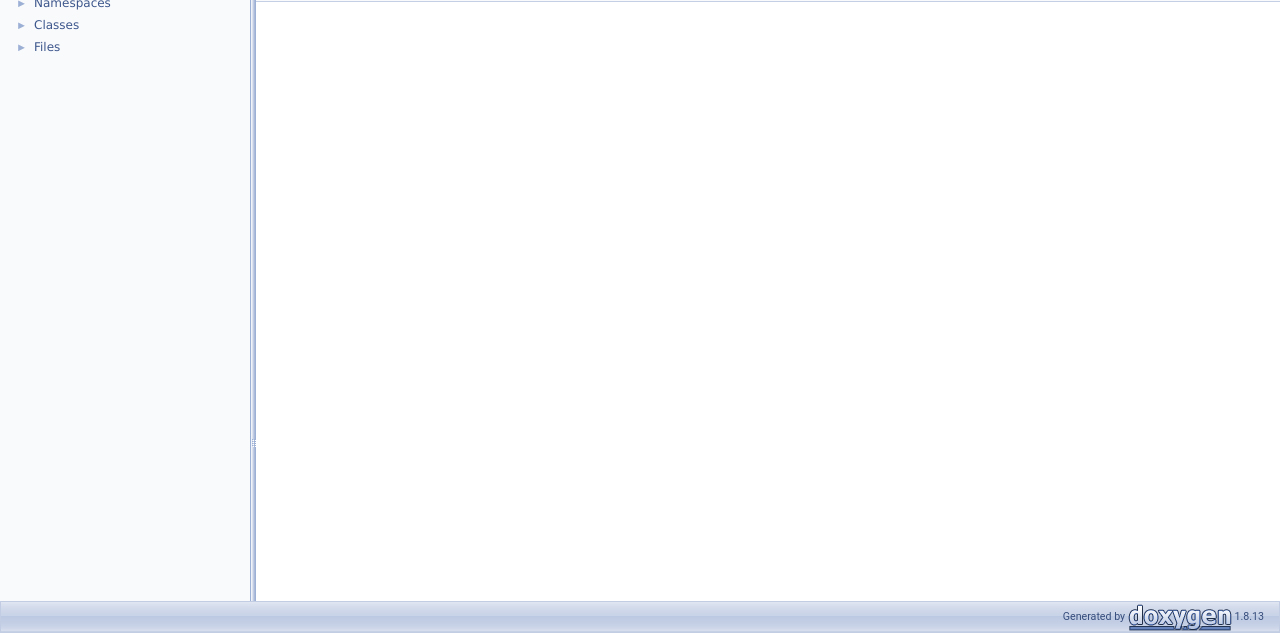
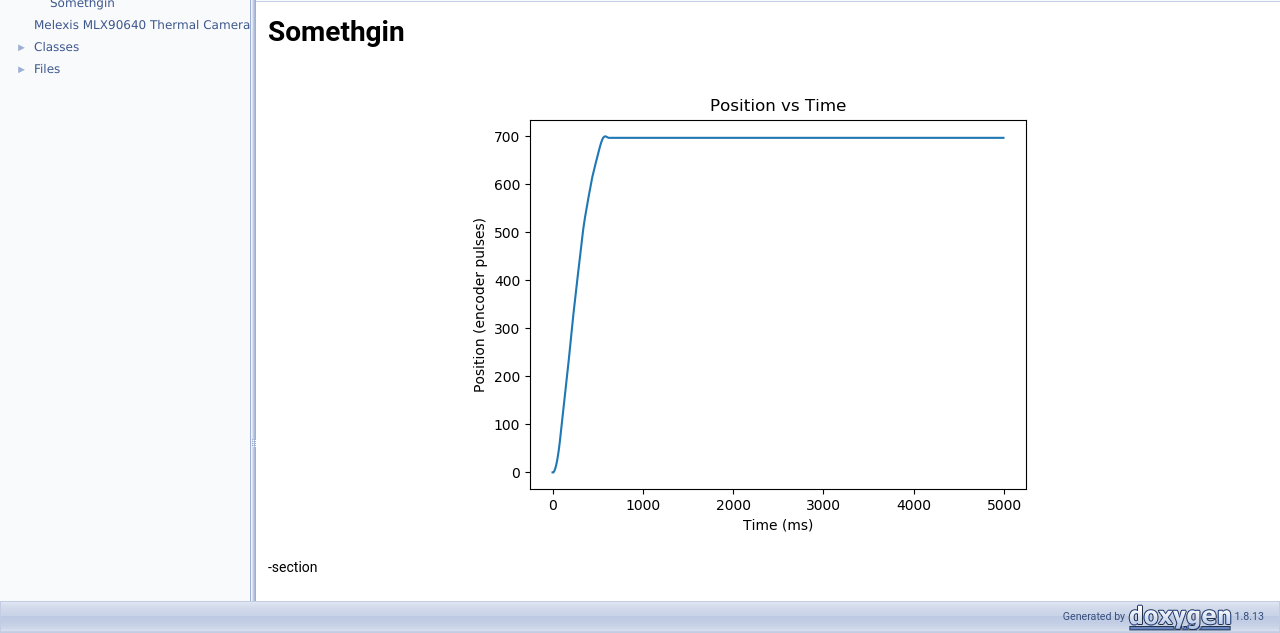
Before and after one commit to tcavarno/ME405_Term_Proj, a plain HTML site: page docs/index.html in a window 1280 px wide. Shown: the part 167-800 px from the top of the page. Drawn offline with Linux system fonts and the light colour scheme.

Commit message:
mo stuff

```diff
--- a/docs/annotated_dup.js
+++ b/docs/annotated_dup.js
@@ -1,5 +1,7 @@
 var annotated_dup =
 [
+    [ "Quick Start", "autotoc_md0.html#autotoc_md1", null ],
+    [ "Detailed Version", "autotoc_md0.html#autotoc_md2", null ],
     [ "ClosedLoopController", null, [
       [ "PController", "classClosedLoopController_1_1PController.html", "classClosedLoopController_1_1PController" ]
     ] ],
--- a/docs/index.html
+++ b/docs/index.html
@@ -5,7 +5,7 @@
 <meta http-equiv="X-UA-Compatible" content="IE=9"/>
 <meta name="generator" content="Doxygen 1.8.13"/>
 <meta name="viewport" content="width=device-width, initial-scale=1"/>
-<title>ME 405 Term Project: Main Page</title>
+<title>ME 405 Term Project: ME405</title>
 <link href="tabs.css" rel="stylesheet" type="text/css"/>
 <script type="text/javascript" src="jquery.js"></script>
 <script type="text/javascript" src="dynsections.js"></script>
@@ -82,10 +82,16 @@ $(document).ready(function(){initNavTree('index.html','');});
 
 <div class="header">
   <div class="headertitle">
-<div class="title">ME 405 Term Project Documentation</div>  </div>
+<div class="title">ME405 </div>  </div>
 </div><!--header-->
 <div class="contents">
-</div><!-- contents -->
+<div class="textblock"><h1><a class="anchor" id="test"></a>
+Somethgin</h1>
+<div class="image">
+<img src="underdamped_k_01.png" alt="underdamped_k_01.png"/>
+</div>
+<p> -section </p>
+</div></div><!-- contents -->
 </div><!-- doc-content -->
 <!-- start footer part -->
 <div id="nav-path" class="navpath"><!-- id is needed for treeview function! -->
--- a/docs/menudata.js
+++ b/docs/menudata.js
@@ -1,8 +1,6 @@
 var menudata={children:[
 {text:"Main Page",url:"index.html"},
 {text:"Related Pages",url:"pages.html"},
-{text:"Namespaces",url:"namespaces.html",children:[
-{text:"Namespace List",url:"namespaces.html"}]},
 {text:"Classes",url:"annotated.html",children:[
 {text:"Class List",url:"annotated.html"},
 {text:"Class Index",url:"classes.html"},
--- a/docs/navtreedata.js
+++ b/docs/navtreedata.js
@@ -1,10 +1,10 @@
 var NAVTREE =
 [
   [ "ME 405 Term Project", "index.html", [
+    [ "ME405", "index.html", [
+      [ "Somethgin", "index.html#test", null ]
+    ] ],
     [ "Melexis MLX90640 Thermal Camera Drivers", "autotoc_md0.html", null ],
-    [ "Namespaces", null, [
-      [ "Namespace List", "namespaces.html", "namespaces" ]
-    ] ],
     [ "Classes", "annotated.html", [
       [ "Class List", "annotated.html", "annotated_dup" ],
       [ "Class Index", "classes.html", null ],
--- a/docs/navtreeindex0.js
+++ b/docs/navtreeindex0.js
@@ -1,12 +1,12 @@
 var NAVTREEINDEX0 =
 {
-".html":[2,0,0],
-".html":[2,0,1],
+".html":[2,0,2],
+".html":[2,0,3],
+".html":[2,0,7],
+".html":[2,0,4],
+".html":[2,0,8],
 ".html":[2,0,5],
-".html":[2,0,2],
 ".html":[2,0,6],
-".html":[2,0,3],
-".html":[2,0,4],
 "ClosedLoopController_8py.html":[3,0,0,0],
 "EncoderReader_8py.html":[3,0,0,2],
 "MotorDriver_8py.html":[3,0,0,4],
@@ -16,94 +16,94 @@ var NAVTREEINDEX0 =
 "TurretDriver_8py.html#a6772bc1e708258b2423539ccf440cbdf":[3,0,0,6,3],
 "TurretDriver_8py.html#ab0de26c477ac54db1705c061ac68c242":[3,0,0,6,4],
 "annotated.html":[2,0],
-"autotoc_md0.html":[0],
+"autotoc_md0.html":[1],
 "autotoc_md0.html#autotoc_md1":[0],
 "autotoc_md0.html#autotoc_md2":[1],
-"classClosedLoopController_1_1PController.html":[2,0,0,0],
-"classClosedLoopController_1_1PController.html#a0d7ac24edb3277e1019a822f31032596":[2,0,0,0,4],
-"classClosedLoopController_1_1PController.html#a2e6d75d22416cdfef863d581a2943256":[2,0,0,0,10],
-"classClosedLoopController_1_1PController.html#a5fa48f0744da93f4ffa233f61a36d1a6":[2,0,0,0,0],
-"classClosedLoopController_1_1PController.html#a6cb50cdd2c21bfd2c644ea80de7a10ca":[2,0,0,0,9],
-"classClosedLoopController_1_1PController.html#a6fef5841d4cc2de07dcbba10fdfbf130":[2,0,0,0,1],
-"classClosedLoopController_1_1PController.html#a7f76f2a0c1cc1977896c9a436dea4176":[2,0,0,0,8],
-"classClosedLoopController_1_1PController.html#aaa942ca54ff5d89afcd54f13e3c3f6ca":[2,0,0,0,7],
-"classClosedLoopController_1_1PController.html#af763301b8e0fe7d098f1f8649c0c6378":[2,0,0,0,6],
-"classClosedLoopController_1_1PController.html#af86623421995c818ac9bed14b03d37e0":[2,0,0,0,5],
-"classClosedLoopController_1_1PController.html#af94b706d3cfeb85dba6343fe5b715d14":[2,0,0,0,2],
-"classClosedLoopController_1_1PController.html#afc9f756eb516d9d4292995800400baf7":[2,0,0,0,3],
-"classEncoderReader_1_1EncoderReader.html":[2,0,2,0],
-"classEncoderReader_1_1EncoderReader.html#a1701505aae93d0fc2738e357e648b961":[2,0,2,0,10],
-"classEncoderReader_1_1EncoderReader.html#a2783bc5a3c9d99553b31849247de6f53":[2,0,2,0,0],
-"classEncoderReader_1_1EncoderReader.html#a2e50afb3ea704ed307ee6c4069b8c4af":[2,0,2,0,7],
-"classEncoderReader_1_1EncoderReader.html#a57752c36246879f8e3a4efe5fafbecf4":[2,0,2,0,6],
-"classEncoderReader_1_1EncoderReader.html#a66ea6ebe8b7c399740aa3b1d0765a6ba":[2,0,2,0,1],
-"classEncoderReader_1_1EncoderReader.html#a795ac16b4d14d1928c225955bdb21c2a":[2,0,2,0,2],
-"classEncoderReader_1_1EncoderReader.html#a7df7260986aea0c0c3ea247f67ce0313":[2,0,2,0,5],
-"classEncoderReader_1_1EncoderReader.html#a8a603ba366985cb96447a0dd841c8fc3":[2,0,2,0,4],
-"classEncoderReader_1_1EncoderReader.html#aa0a222f5791d3ec3043d1f5c75183434":[2,0,2,0,3],
-"classEncoderReader_1_1EncoderReader.html#abb31691d268882133f7bb887d525ee0f":[2,0,2,0,9],
-"classEncoderReader_1_1EncoderReader.html#af167f2737d8af15bb4a72c31d4237e70":[2,0,2,0,8],
-"classMotorDriver_1_1MotorDriver.html":[2,0,4,0],
-"classMotorDriver_1_1MotorDriver.html#a0a77bbba089ec28deb90fccc9e078460":[2,0,4,0,5],
-"classMotorDriver_1_1MotorDriver.html#a34f6d90abce6021ff2e08f8a5f0239ac":[2,0,4,0,2],
-"classMotorDriver_1_1MotorDriver.html#a414db9c247cbb92bcc8aefb4118bc066":[2,0,4,0,1],
-"classMotorDriver_1_1MotorDriver.html#a61c2b0342fe2337748242323e2949e12":[2,0,4,0,3],
-"classMotorDriver_1_1MotorDriver.html#a69be7268da58a780f261d4013b399ac9":[2,0,4,0,6],
-"classMotorDriver_1_1MotorDriver.html#a9492c2f72524649a5c9e42818918c766":[2,0,4,0,7],
-"classMotorDriver_1_1MotorDriver.html#a99f300723051013ee2afc59c3e115e31":[2,0,4,0,0],
-"classMotorDriver_1_1MotorDriver.html#ab01a28fc3b6e0720c1d9922ac16a4010":[2,0,4,0,8],
-"classMotorDriver_1_1MotorDriver.html#ae7c3d74e1e20d0cac6ebef7190f061bb":[2,0,4,0,4],
-"classTurretDriver_1_1TurretDriver.html":[2,0,6,0],
-"classTurretDriver_1_1TurretDriver.html#a05af5d3aa7624577f2fe2d87928686ad":[2,0,6,0,4],
-"classTurretDriver_1_1TurretDriver.html#a23ffb296a7741e2fadb44e02e1d96cab":[2,0,6,0,5],
-"classTurretDriver_1_1TurretDriver.html#a26d4b442ebf3a0d05a6992282acbdeff":[2,0,6,0,1],
-"classTurretDriver_1_1TurretDriver.html#aa6ebea510d4782598dc280c7843ec665":[2,0,6,0,2],
-"classTurretDriver_1_1TurretDriver.html#addff5a79244570f136a5ca550ccbe9e5":[2,0,6,0,3],
-"classTurretDriver_1_1TurretDriver.html#afc66e39ab34a6f97833c19d37c9d7954":[2,0,6,0,0],
-"classcotask_1_1Task.html":[2,0,1,0],
-"classcotask_1_1Task.html#a1bcbfa7dd7086112af20b7247ffa4a2e":[2,0,1,0,5],
-"classcotask_1_1Task.html#a2dcb50b9bf2676dfaac176649bc7d3f9":[2,0,1,0,1],
-"classcotask_1_1Task.html#a310e065fb576dff0e23d075c4e83a5f4":[2,0,1,0,7],
-"classcotask_1_1Task.html#a44f980f61f1908764c6821fa886590ca":[2,0,1,0,10],
-"classcotask_1_1Task.html#a6e51a228f985aec8c752bd72a73730ae":[2,0,1,0,2],
-"classcotask_1_1Task.html#a78e74d18a5ba94074c2b5309394409a5":[2,0,1,0,3],
-"classcotask_1_1Task.html#a7c5bee1f632d4f71fd5ca02852b430a5":[2,0,1,0,6],
-"classcotask_1_1Task.html#a9374f7f7d280f51cd715856ecabdf278":[2,0,1,0,0],
-"classcotask_1_1Task.html#a96733bb9f4349a3f284083d1d4e64f9f":[2,0,1,0,8],
-"classcotask_1_1Task.html#ab54e069dd0b4f0a2f8e7f00c94998a10":[2,0,1,0,9],
-"classcotask_1_1Task.html#aeced93c7b7d23e33de9693d278aef88b":[2,0,1,0,11],
-"classcotask_1_1Task.html#af9c086f64b9d3e3bb209d582dcc431a4":[2,0,1,0,4],
-"classcotask_1_1TaskList.html":[2,0,1,1],
-"classcotask_1_1TaskList.html#a01614098aedc87b465d5525c6ccb47ce":[2,0,1,1,4],
-"classcotask_1_1TaskList.html#a288413cdeddf60664542a92ce201200a":[2,0,1,1,0],
-"classcotask_1_1TaskList.html#a5f7b264614e8e22c28d4c1509e3f30d8":[2,0,1,1,3],
-"classcotask_1_1TaskList.html#aa0632311ba902d3e5d75167dd4215dda":[2,0,1,1,1],
-"classcotask_1_1TaskList.html#aa690015d692390e17cb777ff367ae159":[2,0,1,1,2],
-"classcotask_1_1TaskList.html#aac6e53cb4fec80455198ff85c85a4b51":[2,0,1,1,5],
+"classClosedLoopController_1_1PController.html":[2,0,2,0],
+"classClosedLoopController_1_1PController.html#a0d7ac24edb3277e1019a822f31032596":[2,0,2,0,4],
+"classClosedLoopController_1_1PController.html#a2e6d75d22416cdfef863d581a2943256":[2,0,2,0,10],
+"classClosedLoopController_1_1PController.html#a5fa48f0744da93f4ffa233f61a36d1a6":[2,0,2,0,0],
+"classClosedLoopController_1_1PController.html#a6cb50cdd2c21bfd2c644ea80de7a10ca":[2,0,2,0,9],
+"classClosedLoopController_1_1PController.html#a6fef5841d4cc2de07dcbba10fdfbf130":[2,0,2,0,1],
+"classClosedLoopController_1_1PController.html#a7f76f2a0c1cc1977896c9a436dea4176":[2,0,2,0,8],
+"classClosedLoopController_1_1PController.html#aaa942ca54ff5d89afcd54f13e3c3f6ca":[2,0,2,0,7],
+"classClosedLoopController_1_1PController.html#af763301b8e0fe7d098f1f8649c0c6378":[2,0,2,0,6],
+"classClosedLoopController_1_1PController.html#af86623421995c818ac9bed14b03d37e0":[2,0,2,0,5],
+"classClosedLoopController_1_1PController.html#af94b706d3cfeb85dba6343fe5b715d14":[2,0,2,0,2],
+"classClosedLoopController_1_1PController.html#afc9f756eb516d9d4292995800400baf7":[2,0,2,0,3],
+"classEncoderReader_1_1EncoderReader.html":[2,0,4,0],
+"classEncoderReader_1_1EncoderReader.html#a1701505aae93d0fc2738e357e648b961":[2,0,4,0,10],
+"classEncoderReader_1_1EncoderReader.html#a2783bc5a3c9d99553b31849247de6f53":[2,0,4,0,0],
+"classEncoderReader_1_1EncoderReader.html#a2e50afb3ea704ed307ee6c4069b8c4af":[2,0,4,0,7],
+"classEncoderReader_1_1EncoderReader.html#a57752c36246879f8e3a4efe5fafbecf4":[2,0,4,0,6],
+"classEncoderReader_1_1EncoderReader.html#a66ea6ebe8b7c399740aa3b1d0765a6ba":[2,0,4,0,1],
+"classEncoderReader_1_1EncoderReader.html#a795ac16b4d14d1928c225955bdb21c2a":[2,0,4,0,2],
+"classEncoderReader_1_1EncoderReader.html#a7df7260986aea0c0c3ea247f67ce0313":[2,0,4,0,5],
+"classEncoderReader_1_1EncoderReader.html#a8a603ba366985cb96447a0dd841c8fc3":[2,0,4,0,4],
+"classEncoderReader_1_1EncoderReader.html#aa0a222f5791d3ec3043d1f5c75183434":[2,0,4,0,3],
+"classEncoderReader_1_1EncoderReader.html#abb31691d268882133f7bb887d525ee0f":[2,0,4,0,9],
+"classEncoderReader_1_1EncoderReader.html#af167f2737d8af15bb4a72c31d4237e70":[2,0,4,0,8],
+"classMotorDriver_1_1MotorDriver.html":[2,0,6,0],
+"classMotorDriver_1_1MotorDriver.html#a0a77bbba089ec28deb90fccc9e078460":[2,0,6,0,5],
+"classMotorDriver_1_1MotorDriver.html#a34f6d90abce6021ff2e08f8a5f0239ac":[2,0,6,0,2],
+"classMotorDriver_1_1MotorDriver.html#a414db9c247cbb92bcc8aefb4118bc066":[2,0,6,0,1],
+"classMotorDriver_1_1MotorDriver.html#a61c2b0342fe2337748242323e2949e12":[2,0,6,0,3],
+"classMotorDriver_1_1MotorDriver.html#a69be7268da58a780f261d4013b399ac9":[2,0,6,0,6],
+"classMotorDriver_1_1MotorDriver.html#a9492c2f72524649a5c9e42818918c766":[2,0,6,0,7],
+"classMotorDriver_1_1MotorDriver.html#a99f300723051013ee2afc59c3e115e31":[2,0,6,0,0],
+"classMotorDriver_1_1MotorDriver.html#ab01a28fc3b6e0720c1d9922ac16a4010":[2,0,6,0,8],
+"classMotorDriver_1_1MotorDriver.html#ae7c3d74e1e20d0cac6ebef7190f061bb":[2,0,6,0,4],
+"classTurretDriver_1_1TurretDriver.html":[2,0,8,0],
+"classTurretDriver_1_1TurretDriver.html#a05af5d3aa7624577f2fe2d87928686ad":[2,0,8,0,4],
+"classTurretDriver_1_1TurretDriver.html#a23ffb296a7741e2fadb44e02e1d96cab":[2,0,8,0,5],
+"classTurretDriver_1_1TurretDriver.html#a26d4b442ebf3a0d05a6992282acbdeff":[2,0,8,0,1],
+"classTurretDriver_1_1TurretDriver.html#aa6ebea510d4782598dc280c7843ec665":[2,0,8,0,2],
+"classTurretDriver_1_1TurretDriver.html#addff5a79244570f136a5ca550ccbe9e5":[2,0,8,0,3],
+"classTurretDriver_1_1TurretDriver.html#afc66e39ab34a6f97833c19d37c9d7954":[2,0,8,0,0],
+"classcotask_1_1Task.html":[2,0,3,0],
+"classcotask_1_1Task.html#a1bcbfa7dd7086112af20b7247ffa4a2e":[2,0,3,0,5],
+"classcotask_1_1Task.html#a2dcb50b9bf2676dfaac176649bc7d3f9":[2,0,3,0,1],
+"classcotask_1_1Task.html#a310e065fb576dff0e23d075c4e83a5f4":[2,0,3,0,7],
+"classcotask_1_1Task.html#a44f980f61f1908764c6821fa886590ca":[2,0,3,0,10],
+"classcotask_1_1Task.html#a6e51a228f985aec8c752bd72a73730ae":[2,0,3,0,2],
+"classcotask_1_1Task.html#a78e74d18a5ba94074c2b5309394409a5":[2,0,3,0,3],
+"classcotask_1_1Task.html#a7c5bee1f632d4f71fd5ca02852b430a5":[2,0,3,0,6],
+"classcotask_1_1Task.html#a9374f7f7d280f51cd715856ecabdf278":[2,0,3,0,0],
+"classcotask_1_1Task.html#a96733bb9f4349a3f284083d1d4e64f9f":[2,0,3,0,8],
+"classcotask_1_1Task.html#ab54e069dd0b4f0a2f8e7f00c94998a10":[2,0,3,0,9],
+"classcotask_1_1Task.html#aeced93c7b7d23e33de9693d278aef88b":[2,0,3,0,11],
+"classcotask_1_1Task.html#af9c086f64b9d3e3bb209d582dcc431a4":[2,0,3,0,4],
+"classcotask_1_1TaskList.html":[2,0,3,1],
+"classcotask_1_1TaskList.html#a01614098aedc87b465d5525c6ccb47ce":[2,0,3,1,4],
+"classcotask_1_1TaskList.html#a288413cdeddf60664542a92ce201200a":[2,0,3,1,0],
+"classcotask_1_1TaskList.html#a5f7b264614e8e22c28d4c1509e3f30d8":[2,0,3,1,3],
+"classcotask_1_1TaskList.html#aa0632311ba902d3e5d75167dd4215dda":[2,0,3,1,1],
+"classcotask_1_1TaskList.html#aa690015d692390e17cb777ff367ae159":[2,0,3,1,2],
+"classcotask_1_1TaskList.html#aac6e53cb4fec80455198ff85c85a4b51":[2,0,3,1,5],
 "classes.html":[2,1],
-"classmlx__cam_1_1MLX__Cam.html":[2,0,3,0],
-"classmlx__cam_1_1MLX__Cam.html#a2cbed5a475d4f37117356caab5e3b6c8":[2,0,3,0,1],
-"classmlx__cam_1_1MLX__Cam.html#a81414599e49572ccef6b84bf79720c0b":[2,0,3,0,2],
-"classmlx__cam_1_1MLX__Cam.html#a8bb72d68883cd21e0b3d9559c9faa1dd":[2,0,3,0,4],
-"classmlx__cam_1_1MLX__Cam.html#a95105abd546aee6585eb199555c730ba":[2,0,3,0,0],
-"classmlx__cam_1_1MLX__Cam.html#ae2adf74abddcae23d14424f52548359f":[2,0,3,0,3],
-"classtask__share_1_1BaseShare.html":[2,0,5,0],
-"classtask__share_1_1BaseShare.html#aecdc98ad6b42e05f481cf3ffa5f72ad4":[2,0,5,0,0],
-"classtask__share_1_1Queue.html":[2,0,5,1],
-"classtask__share_1_1Queue.html#a0482d70ce6405fd8d85628b5cf95d471":[2,0,5,1,5],
-"classtask__share_1_1Queue.html#a713321bacac5d93ecf89c4be1c15fe30":[2,0,5,1,7],
-"classtask__share_1_1Queue.html#a7cb2d23978b90a232cf9cea4cc0ccb6b":[2,0,5,1,2],
-"classtask__share_1_1Queue.html#a94d0801557844c8f7dcb772ca768a1a4":[2,0,5,1,1],
-"classtask__share_1_1Queue.html#a9b93f7ca745b59f404b3b92958ffe456":[2,0,5,1,0],
-"classtask__share_1_1Queue.html#ae785bdf9d397d61729c22656471a81df":[2,0,5,1,8],
-"classtask__share_1_1Queue.html#aeac8766461d55d5717dd79fede402007":[2,0,5,1,3],
-"classtask__share_1_1Queue.html#af2aef1dd3eed21c4b6c2e601cb8497d4":[2,0,5,1,6],
-"classtask__share_1_1Queue.html#af9ada059fc09a44adc9084901e2f7266":[2,0,5,1,4],
-"classtask__share_1_1Share.html":[2,0,5,2],
-"classtask__share_1_1Share.html#a09c1c075ae99ea33030dd9de7b9ae470":[2,0,5,2,1],
-"classtask__share_1_1Share.html#a3139fd0c5d1df7fc15e003892d557b9a":[2,0,5,2,0],
-"classtask__share_1_1Share.html#a599cd89ed1cd79af8795a51d8de70d27":[2,0,5,2,2],
-"classtask__share_1_1Share.html#ab449c261f259db176ffeea55ccbf5d96":[2,0,5,2,3],
+"classmlx__cam_1_1MLX__Cam.html":[2,0,5,0],
+"classmlx__cam_1_1MLX__Cam.html#a2cbed5a475d4f37117356caab5e3b6c8":[2,0,5,0,1],
+"classmlx__cam_1_1MLX__Cam.html#a81414599e49572ccef6b84bf79720c0b":[2,0,5,0,2],
+"classmlx__cam_1_1MLX__Cam.html#a8bb72d68883cd21e0b3d9559c9faa1dd":[2,0,5,0,4],
+"classmlx__cam_1_1MLX__Cam.html#a95105abd546aee6585eb199555c730ba":[2,0,5,0,0],
+"classmlx__cam_1_1MLX__Cam.html#ae2adf74abddcae23d14424f52548359f":[2,0,5,0,3],
+"classtask__share_1_1BaseShare.html":[2,0,7,0],
+"classtask__share_1_1BaseShare.html#aecdc98ad6b42e05f481cf3ffa5f72ad4":[2,0,7,0,0],
+"classtask__share_1_1Queue.html":[2,0,7,1],
+"classtask__share_1_1Queue.html#a0482d70ce6405fd8d85628b5cf95d471":[2,0,7,1,5],
+"classtask__share_1_1Queue.html#a713321bacac5d93ecf89c4be1c15fe30":[2,0,7,1,7],
+"classtask__share_1_1Queue.html#a7cb2d23978b90a232cf9cea4cc0ccb6b":[2,0,7,1,2],
+"classtask__share_1_1Queue.html#a94d0801557844c8f7dcb772ca768a1a4":[2,0,7,1,1],
+"classtask__share_1_1Queue.html#a9b93f7ca745b59f404b3b92958ffe456":[2,0,7,1,0],
+"classtask__share_1_1Queue.html#ae785bdf9d397d61729c22656471a81df":[2,0,7,1,8],
+"classtask__share_1_1Queue.html#aeac8766461d55d5717dd79fede402007":[2,0,7,1,3],
+"classtask__share_1_1Queue.html#af2aef1dd3eed21c4b6c2e601cb8497d4":[2,0,7,1,6],
+"classtask__share_1_1Queue.html#af9ada059fc09a44adc9084901e2f7266":[2,0,7,1,4],
+"classtask__share_1_1Share.html":[2,0,7,2],
+"classtask__share_1_1Share.html#a09c1c075ae99ea33030dd9de7b9ae470":[2,0,7,2,1],
+"classtask__share_1_1Share.html#a3139fd0c5d1df7fc15e003892d557b9a":[2,0,7,2,0],
+"classtask__share_1_1Share.html#a599cd89ed1cd79af8795a51d8de70d27":[2,0,7,2,2],
+"classtask__share_1_1Share.html#ab449c261f259db176ffeea55ccbf5d96":[2,0,7,2,3],
 "cotask_8py.html":[3,0,0,1],
 "cotask_8py.html#ae54e25f8d14958f642bcc22ddeb6c56f":[3,0,0,1,2],
 "dir_68267d1309a1af8e8297ef4c3efbcdba.html":[3,0,0],
@@ -113,9 +113,9 @@ var NAVTREEINDEX0 =
 "functions_vars.html":[2,3,2],
 "hierarchy.html":[2,2],
 "index.html":[],
+"index.html":[0],
+"index.html#test":[0,0],
 "mlx__cam_8py.html":[3,0,0,3],
-"namespacemainpage.html":[1,0,2],
-"namespaces.html":[1,0],
 "pages.html":[],
 "task__share_8py.html":[3,0,0,5],
 "task__share_8py.html#a130cad0bc96d3138e77344ea85586b7c":[3,0,0,5,3],
--- a/docs/search/all_8.js
+++ b/docs/search/all_8.js
@@ -1,7 +1,7 @@
 var searchData=
 [
   ['melexis_20mlx90640_20thermal_20camera_20drivers',['Melexis MLX90640 Thermal Camera Drivers',['../autotoc_md0.html',1,'']]],
-  ['mainpage',['mainpage',['../namespacemainpage.html',1,'']]],
+  ['me405',['ME405',['../index.html',1,'']]],
   ['mlx_5fcam',['MLX_Cam',['../classmlx__cam_1_1MLX__Cam.html',1,'mlx_cam']]],
   ['mlx_5fcam_2epy',['mlx_cam.py',['../mlx__cam_8py.html',1,'']]],
   ['motordriver',['MotorDriver',['../classMotorDriver_1_1MotorDriver.html',1,'MotorDriver']]],
--- a/docs/search/pages_0.js
+++ b/docs/search/pages_0.js
@@ -1,4 +1,5 @@
 var searchData=
 [
-  ['melexis_20mlx90640_20thermal_20camera_20drivers',['Melexis MLX90640 Thermal Camera Drivers',['../autotoc_md0.html',1,'']]]
+  ['melexis_20mlx90640_20thermal_20camera_20drivers',['Melexis MLX90640 Thermal Camera Drivers',['../autotoc_md0.html',1,'']]],
+  ['me405',['ME405',['../index.html',1,'']]]
 ];
--- a/docs/search/searchdata.js
+++ b/docs/search/searchdata.js
@@ -2,31 +2,28 @@ var indexSectionsWithContent =
 {
   0: "_abcefgimnpqrstz",
   1: "bempqst",
-  2: "m",
-  3: "cemt",
-  4: "_acefginprsz",
-  5: "agnpst",
-  6: "m"
+  2: "cemt",
+  3: "_acefginprsz",
+  4: "agnpst",
+  5: "m"
 };
 
 var indexSectionNames =
 {
   0: "all",
   1: "classes",
-  2: "namespaces",
-  3: "files",
-  4: "functions",
-  5: "variables",
-  6: "pages"
+  2: "files",
+  3: "functions",
+  4: "variables",
+  5: "pages"
 };
 
 var indexSectionLabels =
 {
   0: "All",
   1: "Classes",
-  2: "Namespaces",
-  3: "Files",
-  4: "Functions",
-  5: "Variables",
-  6: "Pages"
+  2: "Files",
+  3: "Functions",
+  4: "Variables",
+  5: "Pages"
 };
```
